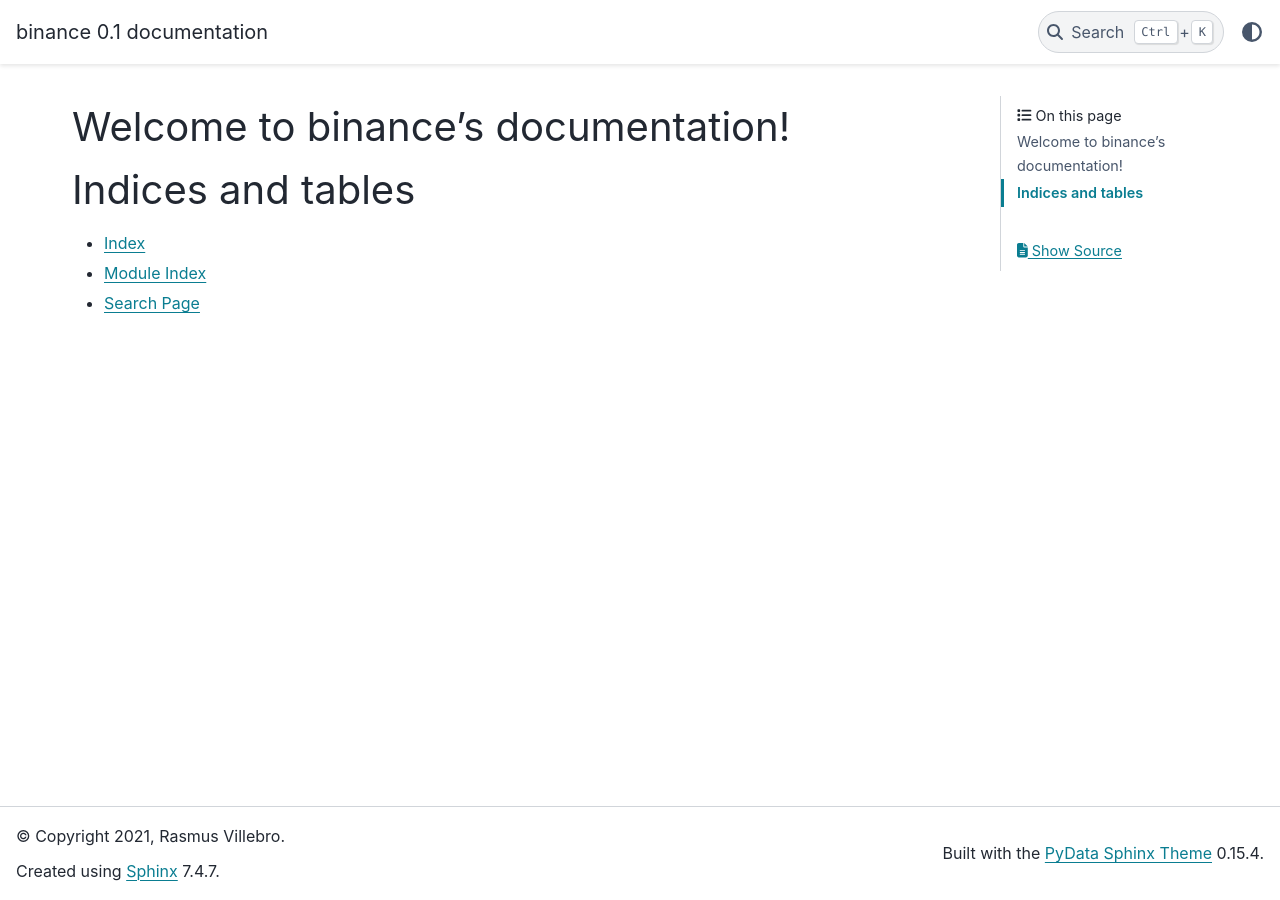
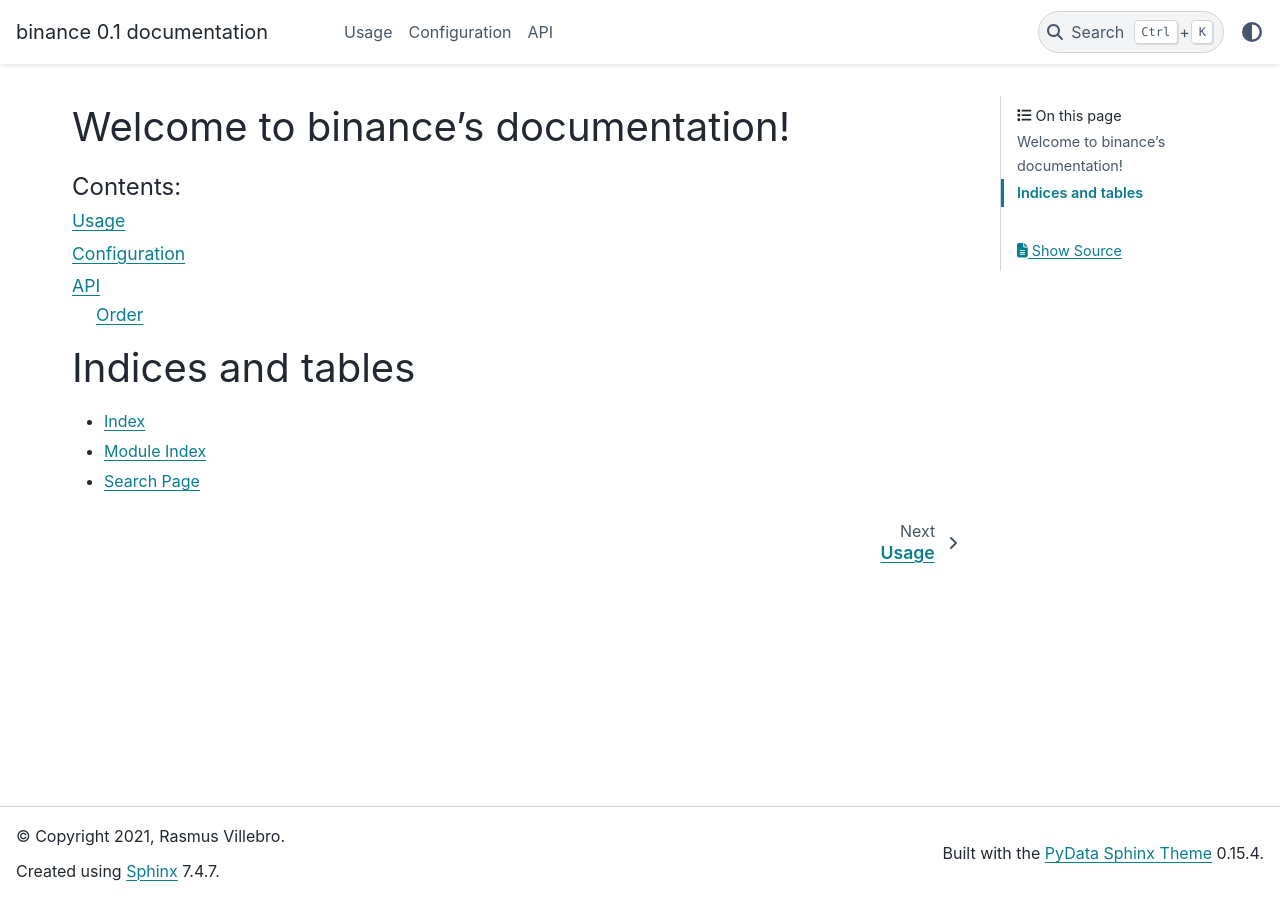
Before and after one commit to rvillebro/binance, a Sphinx documentation site: the page built from doc/source/index.rst, in a window 1280 px wide. Built offline with Sphinx 7.4.7 and the PyData theme 0.15.4, drawn with Linux system fonts in a browser that asks for light colours.

Commit message:
new docs

```diff
--- /dev/null
+++ b/doc/source/api/index.rst
@@ -0,0 +1,9 @@
+
+API
+===
+
+.. toctree::
+   :maxdepth: 2
+   :caption: Contents:
+
+   order
--- /dev/null
+++ b/doc/source/api/order.rst
@@ -0,0 +1,5 @@
+
+Order
+=====
+
+.. autoclass:: binance.order.Order
--- /dev/null
+++ b/doc/source/configuration.rst
@@ -0,0 +1,3 @@
+
+Configuration
+=============
--- a/doc/source/index.rst
+++ b/doc/source/index.rst
@@ -10,6 +10,9 @@
    :maxdepth: 2
    :caption: Contents:
 
+   usage
+   configuration
+   api/index
 
 
 Indices and tables
--- /dev/null
+++ b/doc/source/usage.rst
@@ -0,0 +1,5 @@
+
+Usage
+=====
+
+`pip install test`
```
